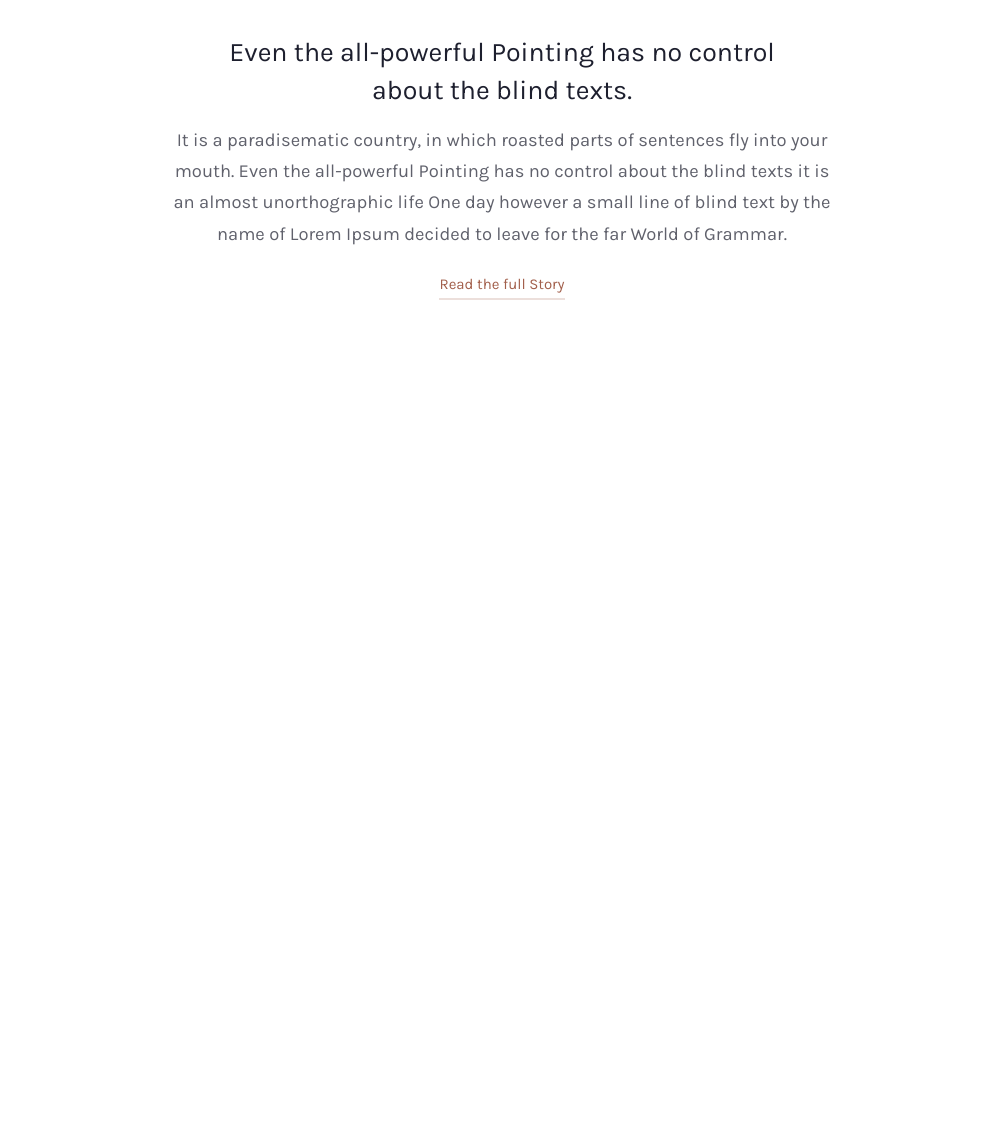
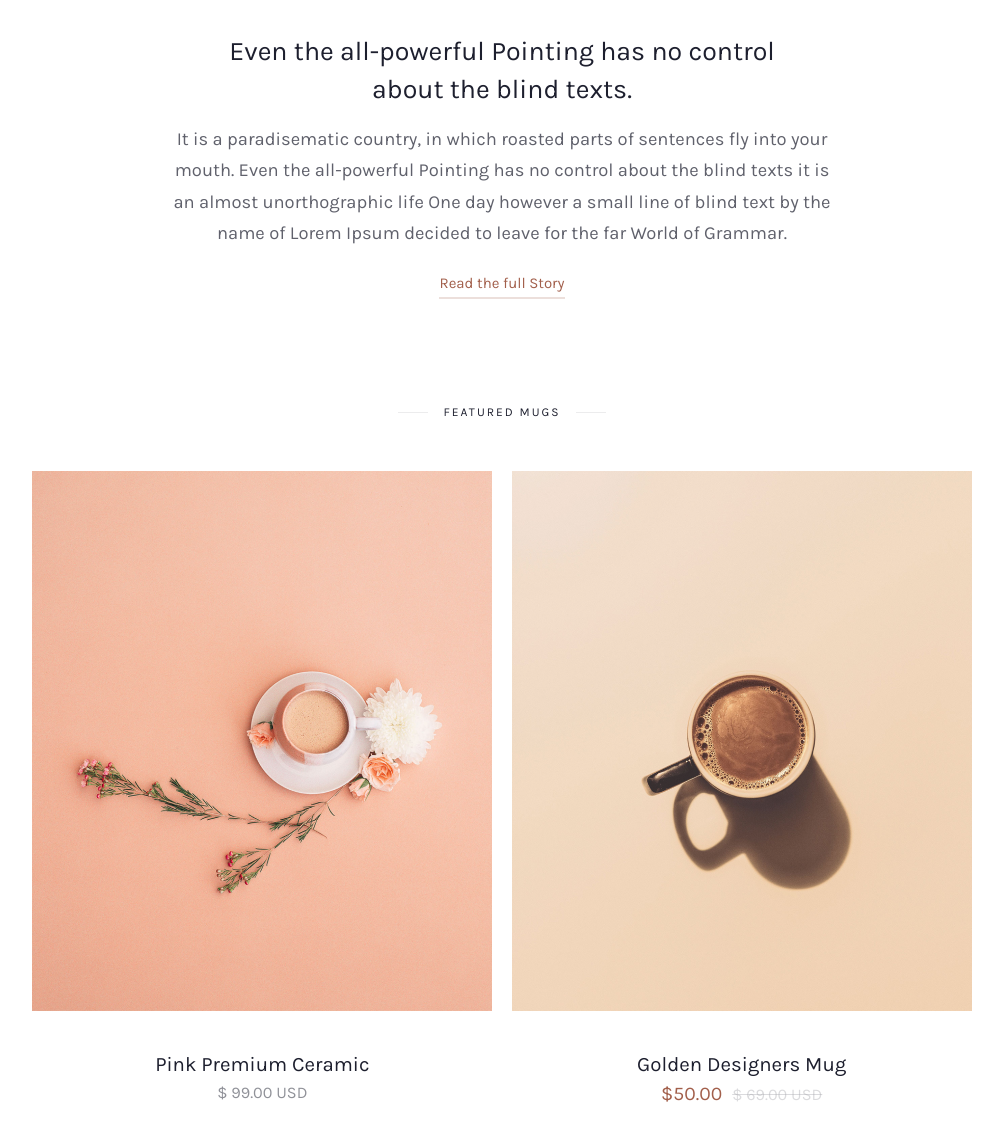
Before and after one commit to KAChilingaryan/CoffeeStyle, a plain HTML site: page index.html in a window 1280 px wide. Shown: the part 706-1846 px from the top of the page, without its empty margins (138-1141 px from the left). Before the commit the page ends 1006 px from the top, so only its background shows below. Drawn offline with Linux system fonts and the light colour scheme.

Commit message:
Add styles for FEATURED MUGS

```diff
--- a/css/style.css
+++ b/css/style.css
@@ -12,7 +12,7 @@ body {
 }
 
 [class*="__container"] {
-	max-width: 940px;
+	max-width: 970px;
 	padding: 0px 15px;
 	margin: 0 auto;
 }
@@ -28,7 +28,6 @@ body {
 
 .header__container {
 	display: flex;
-	justify-content: space-between;
 	align-items: center;
 	padding: 28px 15px;
 }
@@ -37,17 +36,17 @@ body {
 	width: 112px;
 }
 
-.logo {
-	max-width: 100%;
-}
+.logo {}
 
 .header__menu {}
 
-.menu {}
+.menu {
+	flex: 1 1 auto;
+}
 
 .menu__list {
 	display: flex;
-	justify-content: space-between;
+	justify-content: flex-end;
 	gap: calc(10px + (30 - 10)*((100vw - 320px) / (1200 - 320)));
 }
 
@@ -64,14 +63,17 @@ body {
 	color: #1D1F2E;
 }
 
-.header__cart {}
+.header__cart {
+	margin-left: calc(5px + (50 - 10)*((100vw - 320px) / (1200 - 320)));
+}
 
 .cart {
 	display: flex;
 	align-items: center;
+	justify-content: flex-end;
+	flex: 0 0 92px;
 	column-gap: 10px;
 	row-gap: 4px;
-	width: 92px;
 	flex-wrap: wrap;
 }
 
@@ -114,7 +116,7 @@ body {
 }
 
 
-@media (max-width: 752.98px) {
+@media (max-width: 770.98px) {
 	.header__container {
 		padding: 15px 15px;
 	}
@@ -158,7 +160,7 @@ body {
 	top: 80px;
 	display: flex;
 	flex-direction: column;
-	gap: calc(40px + (100 - 40)*((100vw - 320px) / (1200 - 320)));
+	gap: calc(50px + (100 - 50)*((100vw - 320px) / (1200 - 320)));
 }
 
 .coffee-mugs {
@@ -316,3 +318,115 @@ body {
 		font-size: 13px;
 	}
 }
+
+.featured-mugs {}
+
+.featured-mugs__container {
+	margin-bottom: 200px;
+}
+
+.featured-mugs__title {
+	margin-bottom: 50px;
+}
+
+.block-title {
+	display: flex;
+	justify-content: center;
+	align-items: center;
+	gap: 15px;
+	font-size: 12px;
+	line-height: 1.5;
+
+	letter-spacing: 2px;
+	text-transform: uppercase;
+
+	color: #1D1F2E;
+}
+
+.block-title::before,
+.block-title::after {
+	content: "";
+	width: 30px;
+	height: 1px;
+
+	background-color: #ECECED;
+}
+
+
+.featured-mugs__list {
+	display: flex;
+	justify-content: space-between;
+	flex-wrap: wrap;
+}
+
+.coffee-list {}
+
+.coffee-list__card {}
+
+.coffee-card {
+	display: flex;
+	flex-direction: column;
+	align-items: center;
+	width: 49%;
+}
+
+.coffee-card__img {
+	margin-bottom: calc(20px + (35 - 20)*((100vw - 320px) / (1200 - 320)));
+}
+
+.coffee-card__img img {
+	max-width: 100%;
+}
+
+.coffee-card__title {
+	font-size: calc(15px + (20 - 15)*((100vw - 320px) / (1200 - 320)));
+	line-height: 1.5;
+
+	text-align: center;
+
+	color: #1D1F2E;
+}
+
+.coffee-card__price {}
+
+.price {}
+
+.price__value {
+	font-size: calc(13px + (16 - 13)*((100vw - 320px) / (1200 - 320)));
+	line-height: 1.7;
+
+	text-align: center;
+
+	color: #1D1F2EB2;
+	opacity: 70%;
+
+}
+
+.sale {
+	display: flex;
+	justify-content: center;
+	align-items: center;
+	gap: 10px;
+}
+
+.sale__new-value {
+	font-size: calc(15px + (19 - 15)*((100vw - 320px) / (1200 - 320)));
+	line-height: 1.6;
+
+	text-align: center;
+
+	color: #A25F4B;
+
+}
+
+.sale__old-value {
+	font-size: calc(13px + (16 - 13)*((100vw - 320px) / (1200 - 320)));
+	line-height: 1.7;
+
+	text-align: center;
+	text-decoration-line: line-through;
+
+	color: #1D1F2E66;
+	opacity: 40%;
+
+}
--- a/index.html
+++ b/index.html
@@ -75,6 +75,34 @@
 					<a href="#" class="read-completely">Read the full Story</a>
 				</div>
 			</section>
+			<section class="featured-mugs">
+				<div class="featured-mugs__container">
+					<div class="featured-mugs__title block-title">
+						Featured Mugs
+					</div>
+					<div class="featured-mugs__list coffee-list">
+						<a href="#" class="coffee-list__card coffee-card">
+							<div class="coffee-card__img">
+								<img src="../CoffeeStyle/img/featured-mugs/pink.png" alt="pink coffee">
+							</div>
+							<h3 class="coffee-card__title">Pink Premium Ceramic</h3>
+							<div class="coffee-card__price price">
+								<div class="price__value">$ 99.00 USD</div>
+							</div>
+						</a>
+						<a href="#" class="coffee-list__card coffee-card">
+							<div class="coffee-card__img">
+								<img src="../CoffeeStyle/img/featured-mugs/golden.png" alt="golden coffee">
+							</div>
+							<h3 class="coffee-card__title">Golden Designers Mug</h3>
+							<div class="coffee-card__price sale">
+								<div class="sale__new-value">$50.00</div>
+								<div class="sale__old-value">$ 69.00 USD</div>
+							</div>
+						</a>
+					</div>
+				</div>
+			</section>
 		</main>
 	</div>
 </body>
```
Also changed, not shown: img/featured-mugs/golden.png (added), img/featured-mugs/pink.png (added).
